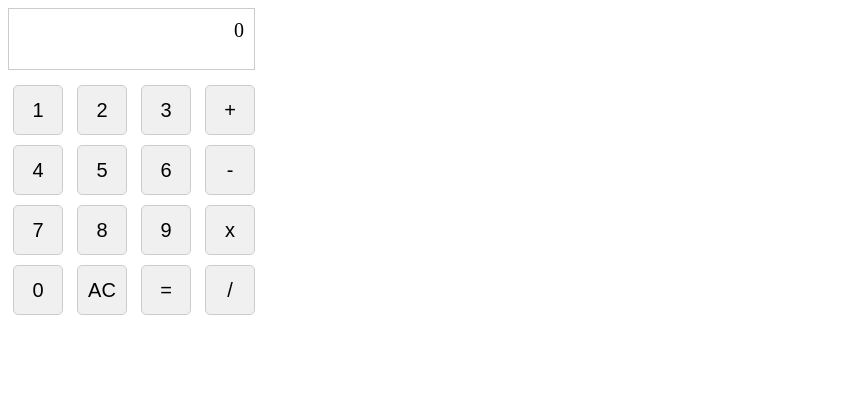
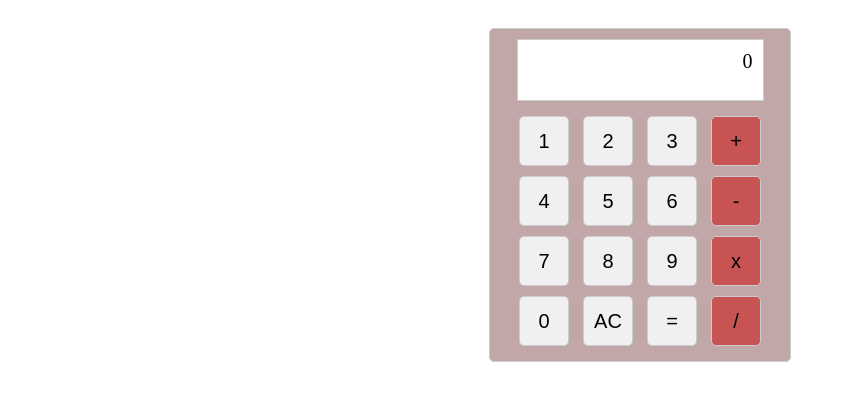
Before and after one commit to muhd09afiq/TOP-Calculator, a plain HTML site: page index.html in a window 1280 px wide. Shown: the whole page, without its empty margins (0-846 px from the left). Drawn offline with Linux system fonts and the light colour scheme.

Commit message:
complete styling

```diff
--- a/index.html
+++ b/index.html
@@ -8,6 +8,7 @@
     <link rel="stylesheet" href="styles.css" />
   </head>
   <body>
+    <div class="container">
       <div class="calculator">
         <div class="display">0</div>
         <div class="button">
@@ -15,26 +16,26 @@
             <button class="btn" numberBtn>1</button>
             <button class="btn" numberBtn>2</button>
             <button class="btn" numberBtn>3</button>
-          <button class="btn" operatorBtn>+</button>
+            <button class="btn" id="operator" operatorBtn>+</button>
           </div>
           <div>
             <button class="btn" numberBtn>4</button>
             <button class="btn" numberBtn>5</button>
             <button class="btn" numberBtn>6</button>
-          <button class="btn" operatorBtn>-</button>
+            <button class="btn" id="operator" operatorBtn>-</button>
           </div>
           <button class="btn" numberBtn>7</button>
           <button class="btn" numberBtn>8</button>
           <button class="btn" numberBtn>9</button>
-          <button class="btn" operatorBtn>x</button>
+          <button class="btn" id="operator" operatorBtn>x</button>
           <div>
             <button class="btn" numberBtn>0</button>
             <button class="btn" id="clear">AC</button>
             <button class="btn" id="equal">=</button>
-          <button class="btn" operatorBtn>/</button>
+            <button class="btn" id="operator" operatorBtn>/</button>
           </div>
         </div>
-      <div class="debuggerDisplay"></div>
+      </div>
     </div>
   </body>
 </html>
--- a/styles.css
+++ b/styles.css
@@ -8,6 +8,14 @@
   background-color: #f0f0f0;
   border: 1px solid #ccc;
   border-radius: 5px;
+}
+
+.btn#operator {
+  background-color: rgb(199, 83, 83);
+}
+
+.btn#operator:hover {
+  background-color: rgb(203, 40, 40);
 }
 
 .btn {
@@ -21,7 +29,7 @@
   ); /* You can adjust the scale value for your desired effect */
 }
 
-.btn:hover{
+.btn:hover {
   background-color: grey;
 }
 
@@ -33,8 +41,27 @@
   margin-bottom: 10px;
   font-size: 20px;
   text-align: right;
+  background-color: white;
 }
 
 /* .btn#clear {
     width: auto;
 } */
+
+.container {
+  display: flex;
+  justify-content: center;
+}
+
+.calculator {
+  border: 1px solid #ccc;
+  width: 300px;
+  display: flex;
+  flex-direction: column;
+  align-items: center;
+  padding-top: 10px;
+  padding-bottom: 10px;
+  background-color: rgb(193, 167, 167);
+  border-radius: 5px;
+  margin-top: 20px;
+}
```
Lines whose indentation alone changed are shown as unchanged.
